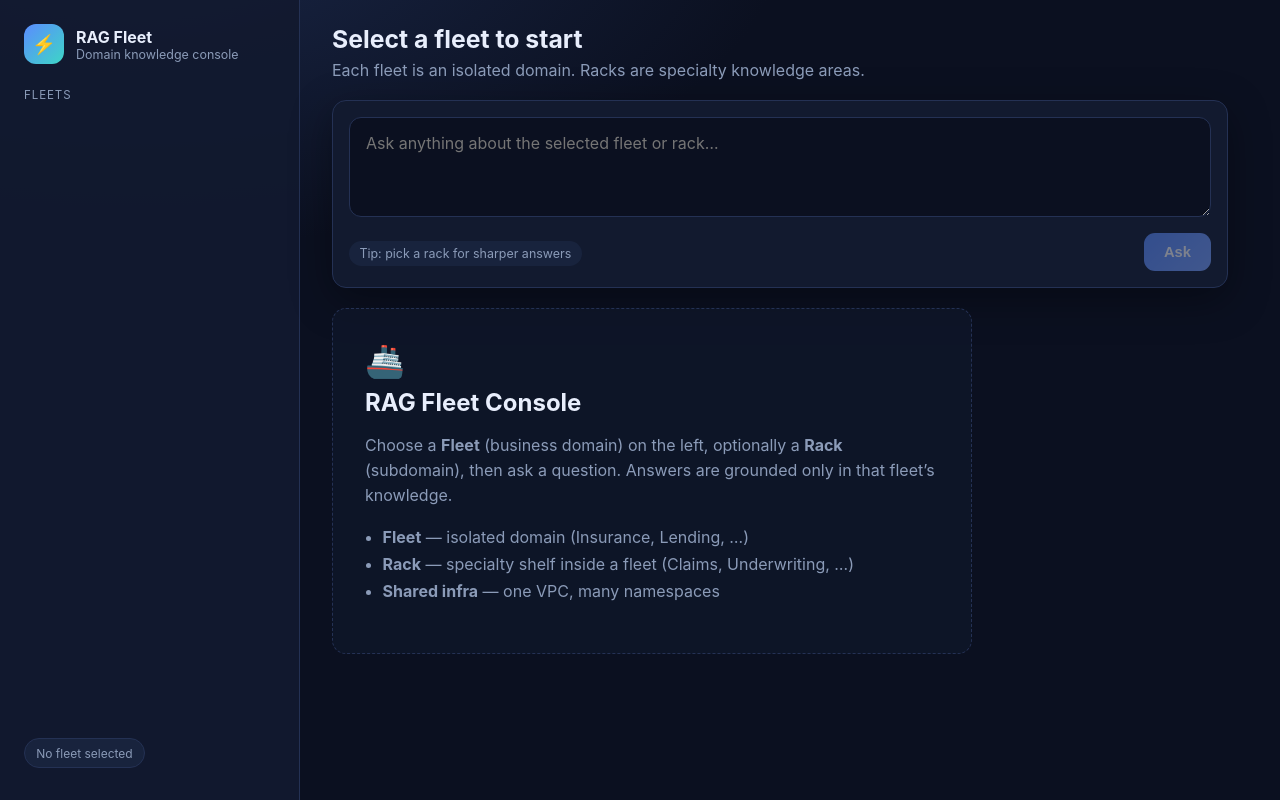
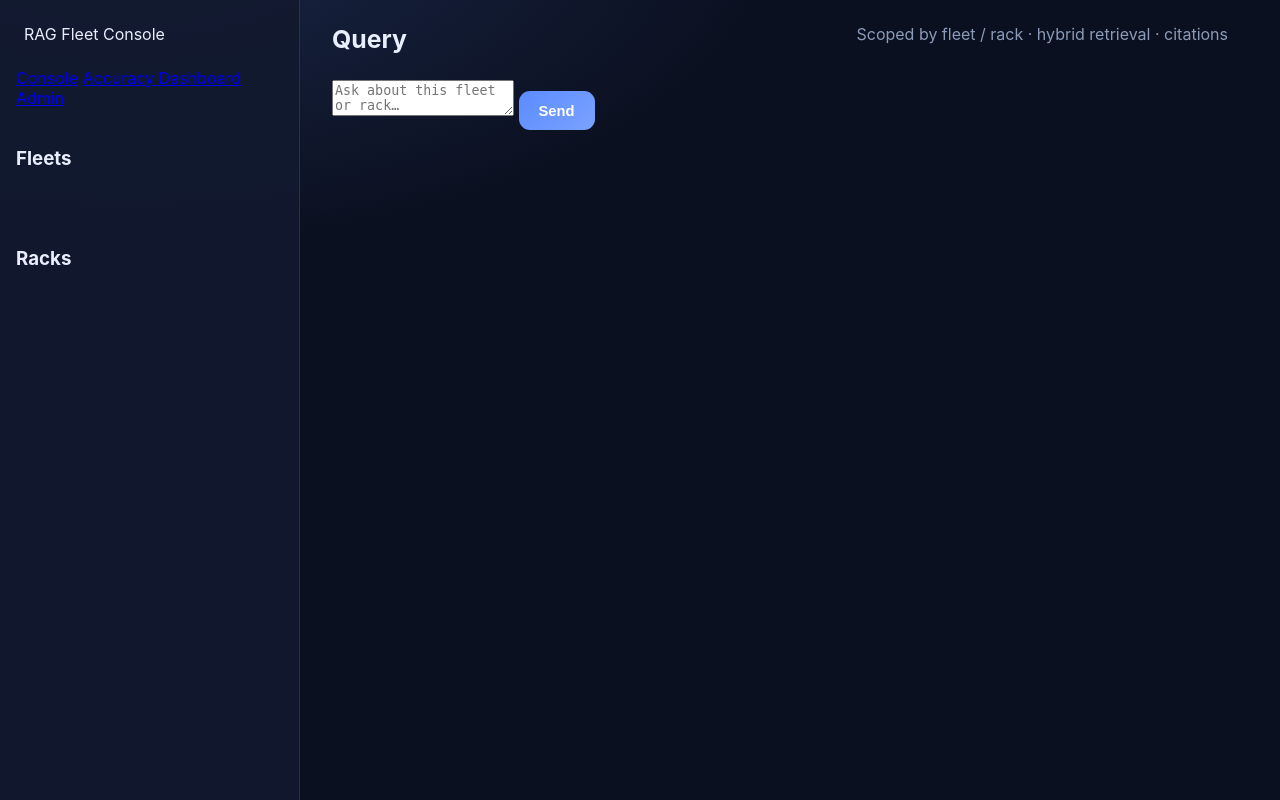
Before and after one commit to futureimadmin/futureim-grok, a FastAPI app: page / in a window 1280 px wide. Run offline with FastAPI, Linux system fonts and the light colour scheme.

Commit message:
chore: sync Accuracy Dashboard and Fleet Console templates

```diff
--- a/apps/ui/templates/index.html
+++ b/apps/ui/templates/index.html
@@ -9,89 +9,27 @@
 <body>
   <div class="app">
     <aside class="sidebar">
-      <div class="brand">
-        <span class="brand-mark">⚡</span>
-        <div>
-          <div class="brand-title">RAG Fleet</div>
-          <div class="brand-sub">Domain knowledge console</div>
-        </div>
-      </div>
-
-      <div class="sidebar-section">
-        <div class="section-label">Fleets</div>
-        <div id="fleet-list" class="fleet-list">
-          {% for f in fleets %}
-          <button class="fleet-item" data-fleet="{{ f.fleet_id }}" type="button">
-            <span class="fleet-icon">{{ f.icon }}</span>
-            <span class="fleet-meta">
-              <span class="fleet-name">{{ f.name }}</span>
-              <span class="fleet-desc">{{ f.description[:60] }}{% if f.description|length > 60 %}…{% endif %}</span>
-            </span>
-          </button>
-          {% endfor %}
-        </div>
-      </div>
-
-      <div class="sidebar-section" id="rack-section" hidden>
-        <div class="section-label">Racks <span id="rack-fleet-label" class="muted"></span></div>
-        <div id="rack-list" class="rack-list"></div>
-        <button class="rack-item rack-all" data-rack="" type="button">All racks in fleet</button>
-      </div>
-
-      <div class="sidebar-footer">
-        <div class="pill" id="scope-pill">No fleet selected</div>
-      </div>
+      <div class="brand">RAG Fleet Console</div>
+      <nav>
+        <a href="/">Console</a>
+        <a href="/dashboard">Accuracy Dashboard</a>
+        <a href="/admin">Admin</a>
+      </nav>
+      <h3>Fleets</h3>
+      <div id="fleet-list" class="fleet-list"></div>
+      <h3>Racks</h3>
+      <div id="rack-list" class="rack-list"></div>
     </aside>
-
     <main class="main">
       <header class="topbar">
-        <div>
-          <h1 id="panel-title">Select a fleet to start</h1>
-          <p id="panel-sub" class="muted">Each fleet is an isolated domain. Racks are specialty knowledge areas.</p>
-        </div>
-        <div class="topbar-actions">
-          <span class="badge" id="cache-badge" hidden>Cache hit</span>
-        </div>
+        <h1>Query</h1>
+        <p class="muted">Scoped by fleet / rack · hybrid retrieval · citations</p>
       </header>
-
-      <section class="query-panel">
-        <form id="query-form">
-          <label class="sr-only" for="query-input">Ask a question</label>
-          <textarea id="query-input" rows="3" placeholder="Ask anything about the selected fleet or rack…" required></textarea>
-          <div class="query-actions">
-            <div class="hints"><span class="hint-chip">Tip: pick a rack for sharper answers</span></div>
-            <button type="submit" id="ask-btn" class="btn primary" disabled>Ask</button>
-          </div>
-        </form>
-      </section>
-
-      <section class="answer-panel" id="answer-panel" hidden>
-        <div class="answer-meta">
-          <span id="meta-latency" class="meta-item"></span>
-          <span id="meta-sources" class="meta-item"></span>
-          <span id="meta-type" class="meta-item"></span>
-          <span id="meta-faith" class="meta-item"></span>
-        </div>
-        <article id="answer-body" class="answer-body"></article>
-        <div id="citations" class="citations"></div>
-      </section>
-
-      <section class="empty-state" id="empty-state">
-        <div class="empty-card">
-          <div class="empty-icon">🚢</div>
-          <h2>RAG Fleet Console</h2>
-          <p>
-            Choose a <strong>Fleet</strong> (business domain) on the left, optionally a
-            <strong>Rack</strong> (subdomain), then ask a question.
-            Answers are grounded only in that fleet’s knowledge.
-          </p>
-          <ul class="empty-list">
-            <li><strong>Fleet</strong> — isolated domain (Insurance, Lending, …)</li>
-            <li><strong>Rack</strong> — specialty shelf inside a fleet (Claims, Underwriting, …)</li>
-            <li><strong>Shared infra</strong> — one VPC, many namespaces</li>
-          </ul>
-        </div>
-      </section>
+      <div id="chat" class="chat"></div>
+      <div class="composer">
+        <textarea id="query" rows="2" placeholder="Ask about this fleet or rack…"></textarea>
+        <button id="send" class="btn primary">Send</button>
+      </div>
     </main>
   </div>
   <script src="/static/console.js"></script>
```
Also changed, not shown: apps/ui/templates/dashboard.html (+52 -19 lines).
